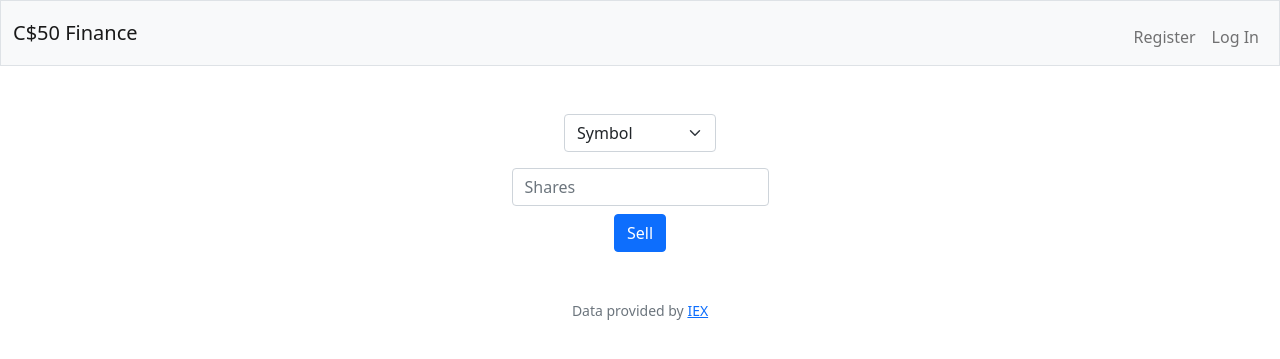
After one commit to oliveirasamuel5959/oliveirasamuel5959.github.io, a Flask app: template templates/sell.html in a window 1280 px wide. The commit adds this page. Shown: the top 359 px of the page. Run offline with Flask 2, Linux system fonts and the light colour scheme; the template is opened without the code that fills it: most values are stand-ins (such as "Sample title", 1, 10 or a date in 2020).

Commit message:
Add files via upload

```diff
--- a/app.py
+++ b/app.py
@@ -56,8 +56,22 @@ def after_request(response):
 def index():
     """Show portfolio of stocks"""
     db.execute("SELECT * FROM users WHERE id = %s", (session["user_id"],))
-    row = db.fetchall()
-    return render_template("index.html", username = row[0][1], cash=usd(10000), total_cash=usd(10000) )
+    row_users = db.fetchall()
+
+    """ Select the portifolio content of the user current log-in """
+    db.execute("SELECT * FROM portifolio WHERE username = %s", (session["user_name"],))
+    row_portifolio = db.fetchall()
+
+    """ Sum the user total value invested """
+    db.execute("SELECT SUM(Total) FROM portifolio WHERE username = %s", (session["user_name"],))
+    row_sum = db.fetchall()
+
+    return render_template(
+            "index.html",
+            portifolio=row_portifolio,
+            total_cash=usd(row_sum[0][0]),
+            username=session["user_name"],
+            cash= usd(row_users[0][3]))
 
 
 @app.route("/cash", methods=["GET", "POST"])
@@ -69,7 +83,12 @@ def add_cash():
         if not cash_value:
             return apology("Enter a value", 403)
 
-        db.execute("UPDATE users SET cash = (%s) WHERE id = (%s)", (cash_value, session["user_id"]))
+        db.execute("SELECT * FROM users WHERE id = (%s)", (session["user_id"],))
+        row_users = db.fetchall()
+
+        sum_cash = int(cash_value) + row_users[0][3]
+
+        db.execute("UPDATE users SET cash = (%s) WHERE id = (%s)", (sum_cash, session["user_id"]))
         conn.commit()
 
         return redirect("/")
@@ -96,12 +115,27 @@ def buy():
         if not stock_symbol:
             return apology("You need to enter a symbol", 403)
         if num_shares <= 0:
-            return apology("Minimum share you can by is one", 403)
+            return apology("Minimum share you can buy is one", 403)
 
         stock = lookup(stock_symbol)
         print("returned", stock)
         if stock is None:
             return apology("The stock symbol do not exist", 403)
+
+        db.execute("SELECT * FROM users WHERE id = (%s)", (session["user_id"],) )
+        row_users = db.fetchall()
+
+        total = num_shares*stock['price']
+
+        if total >= row_users[0][3]:
+            return apology("You don't have enough money!", 403)
+        else:
+            price_payed = row_users[0][3] - num_shares*stock['price']
+            db.execute("UPDATE users SET cash = (%s) WHERE id = (%s)", (price_payed, session["user_id"]))
+            sql_insert = "INSERT INTO portifolio (Username, companyName, Symbol, shareQtd, sharePrice, Total) VALUES (%s, %s, %s, %s, %s, %s)"
+            sql_values = (row_users[0][1], stock['name'], stock['symbol'], num_shares, stock['price'], total)
+            db.execute(sql_insert, sql_values)
+            conn.commit()
 
         return redirect("/")
 
@@ -147,6 +181,7 @@ def login():
 
         # Remember which user has logged in
         session["user_id"] = rows[0][0]
+        session["user_name"] = rows[0][1]
 
         # Redirect user to home page
         return redirect("/")
@@ -237,7 +272,48 @@ def register():
 @login_required
 def sell():
     """Sell shares of stock"""
-    return apology("TODO")
+    user_shares = {}
+    """ return the user row from portifolio table """
+    db.execute("SELECT * FROM portifolio WHERE Username = %s", (session["user_name"],))
+    row_portifolio = db.fetchall()
+
+    if request.method == "POST":
+
+        """ Check for user correct symbol input """
+        if not request.form.get("symbol"):
+            return apology("You need to enter a symbol", 403)
+
+        """ Check for user correct shares input """
+        if not request.form.get("shares"):
+            return apology("Minimum share you can sell is one", 403)
+
+        """ return the user row from users table """
+        db.execute("SELECT * FROM users WHERE id = %s", (session["user_id"],))
+        row_users = db.fetchall()
+
+        """ return the user row from portifolio table """
+        db.execute("SELECT * FROM portifolio WHERE Username = %s", (session["user_name"],))
+        row_portifolio = db.fetchall()
+
+        """ Sum user total shares from the specific company """
+        db.execute("SELECT SUM(shareQtd) FROM portifolio WHERE Username = %s AND Symbol = %s", (session["user_name"], request.form.get("symbol").upper()))
+        row_sum = db.fetchall()
+        for data in row_portifolio:
+            for content in data:
+                if request.form.get("symbol").upper() == content:
+                    user_shares[content] = int(row_sum[0][0])
+
+        """ check if the share exists on user portifolio table """
+        if request.form.get("symbol").upper() not in user_shares.keys():
+            return apology("You do not own this share", 403)
+
+        print(user_shares)
+        """ check if user has minimum shares to sell """
+        if int(request.form.get("shares")) > user_shares[request.form.get("symbol").upper()]:
+            return apology("You do not have enough share to sell", 403)
+
+    else:
+        return render_template("sell.html", shares=row_portifolio)
 
 
 if __name__ == '__main__':
--- a/templates/buy.html
+++ b/templates/buy.html
@@ -1,5 +1,7 @@
 {% extends "layout.html" %}
 
+
+{% block title %} Buy {% endblock %}
 
 {% block main %}
     <div class="container d-flex justify-content-center">
--- a/templates/cash.html
+++ b/templates/cash.html
@@ -1,5 +1,7 @@
 {% extends "layout.html" %}
 
+
+{% block title %} Cash {% endblock %}
 
 {% block main %}
     <div class="container d-flex justify-content-center">
--- a/templates/quote.html
+++ b/templates/quote.html
@@ -1,4 +1,7 @@
 {% extends "layout.html" %}
+
+
+{% block title %} Quote {% endblock %}
 
 
 {% block main %}
--- /dev/null
+++ b/templates/sell.html
@@ -0,0 +1,26 @@
+{% extends "layout.html" %}
+
+
+{% block title %} Sell {% endblock %}
+
+{% block main %}
+    <div class="container d-flex justify-content-center">
+        <form action="/sell" method="post">
+            <div class="mb-3">
+                <!-- <input type="text" class="form-control text-muted" placeholder="symbol" name="symbol" autocomplete="off"> -->
+                <select class="form-select mx-auto w-auto" name="symbol">
+                    <option disabled selected>Symbol</option>
+                    {% for share in shares %}
+                        <option>{{ share[2] }}</option>
+                    {% endfor %}
+                </select>
+            </div>
+            <div class="form-group">
+                <input type="text" class="form-control text-muted mt-2 mx-auto w-auto" min="0" placeholder="Shares" name="shares" autocomplete="off">
+            </div>
+            <div class="input-group-append">
+                <button type="submit" class="btn btn-primary mt-2">Sell</button>
+            </div>
+        </form>
+    </div>
+{% endblock %}
```
Also changed, not shown: helpers.py (+15 -10 lines), templates/index.html (+26 -17 lines), 4 other files.
